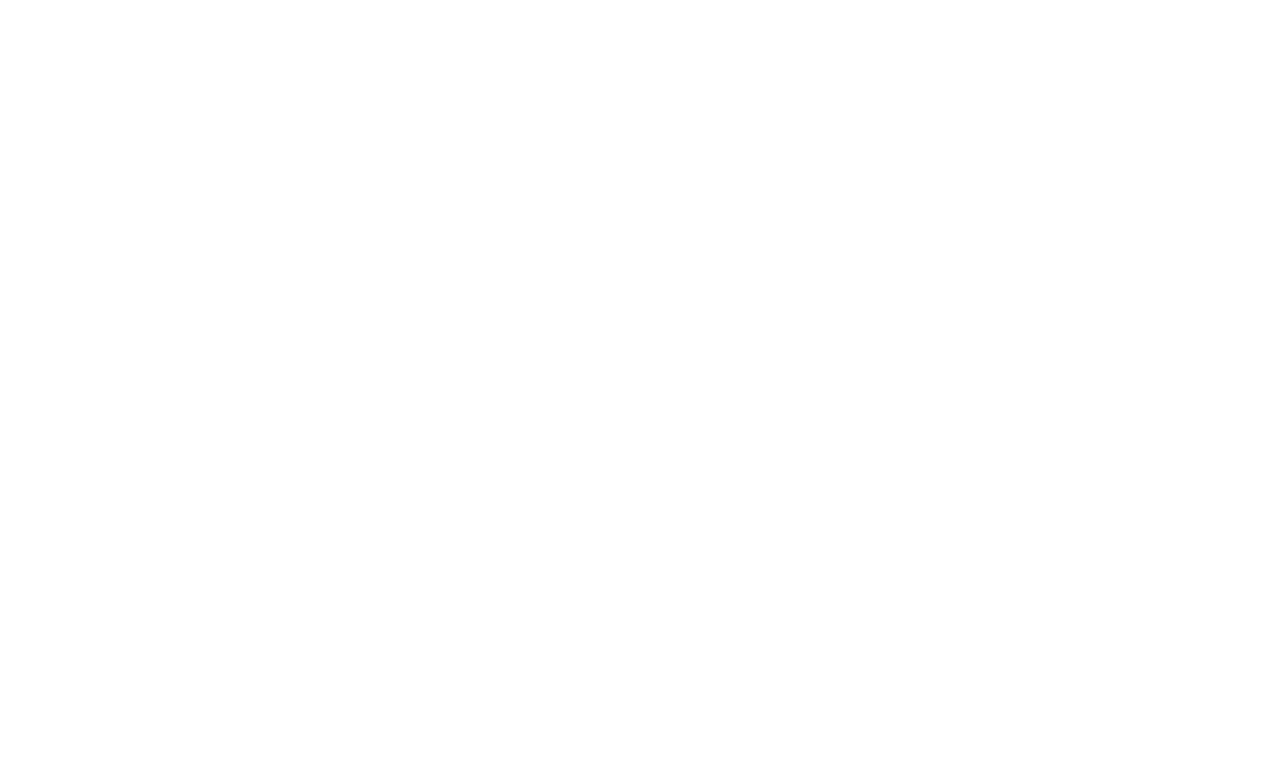
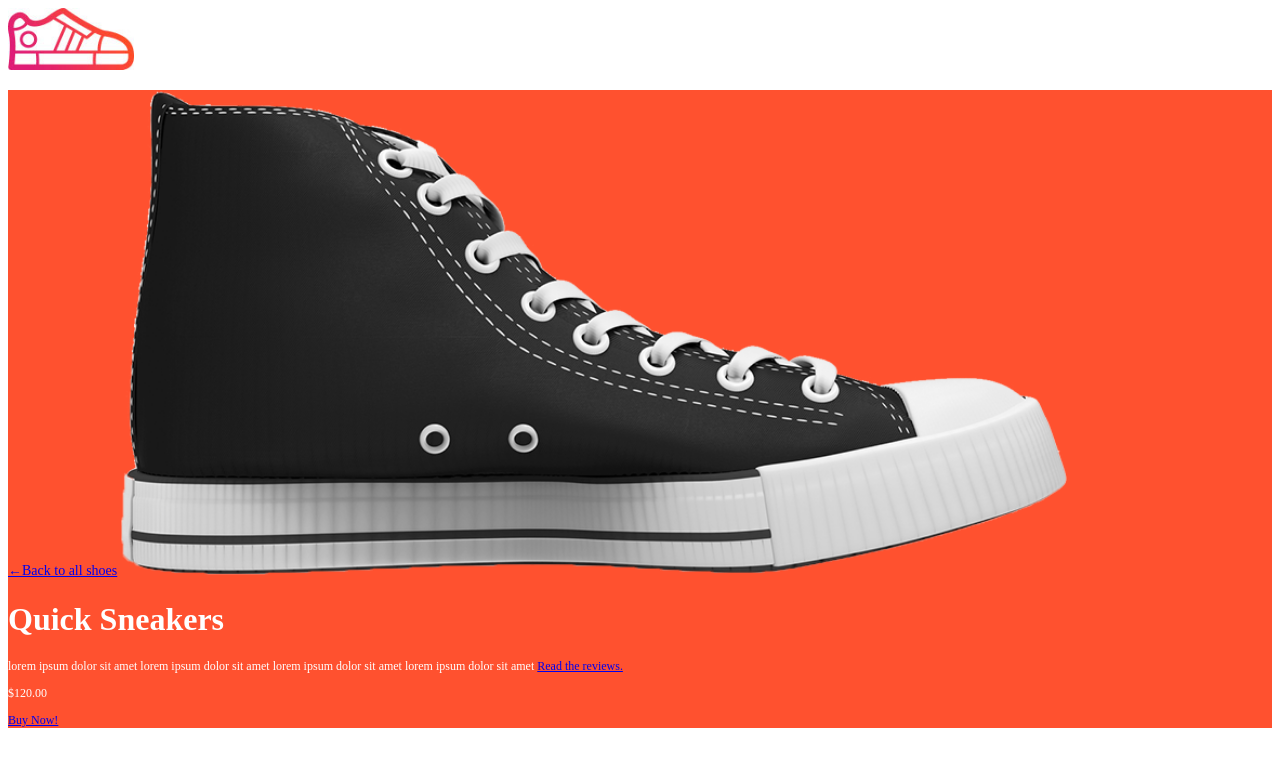
Before and after one commit to bapetersen2124/Foundations_Homework, a plain HTML site: page index.html in a window 1280 px wide. Drawn offline with Linux system fonts and the light colour scheme.

Commit message:
First Div
First div with converse image.

```diff
--- a/index.html
+++ b/index.html
@@ -2,9 +2,18 @@
 <html>
   <head>
     <meta charset="utf-8">
-    <title></title>
+    <title>Foundations Homework Day 1</title>
+    <link rel="stylesheet" href="style.css">
   </head>
   <body>
-
+    <img class="logo" src="images/logo.jpg" alt="Sneaker Logo">
+    <div>
+      <p><a href="###" style="font-size:14px;">&larr;Back to all shoes</a>
+        <img class="header-image" src="images/shoe1.png" alt="Converse is KING"></p>
+      <h1 class="header-text">Quick Sneakers</h1>
+      <p class="text">lorem ipsum dolor sit amet lorem ipsum dolor sit amet lorem ipsum dolor sit amet lorem ipsum dolor sit amet <a href="###">Read the reviews.</a> </p>
+      <p class="text">$120.00</p>
+      <p class="text"><a href="###">Buy Now!</a></p>
+    </div>
   </body>
 </html>
--- /dev/null
+++ b/style.css
@@ -0,0 +1,24 @@
+.logo {
+  width:10%;
+  height:auto;
+}
+
+div {
+  background-color:#ff512f;
+  width:100%;
+}
+
+.header-image {
+  width:75%;
+}
+
+.header-text {
+  font-size:32px;
+  font-weight:bold;
+  color:#fff;
+}
+
+.text {
+  color:#fff;
+  font-size:12px;
+}
```
Also changed, not shown: images/avatar-doge.jpg (added), images/avatar-grumpycat.jpg (added), images/cart.jpg (added), images/logo.jpg (added), images/shoe1.png (added), images/shoe2.png (added), images/shoe3.png (added), images/shoe4.png (added).
